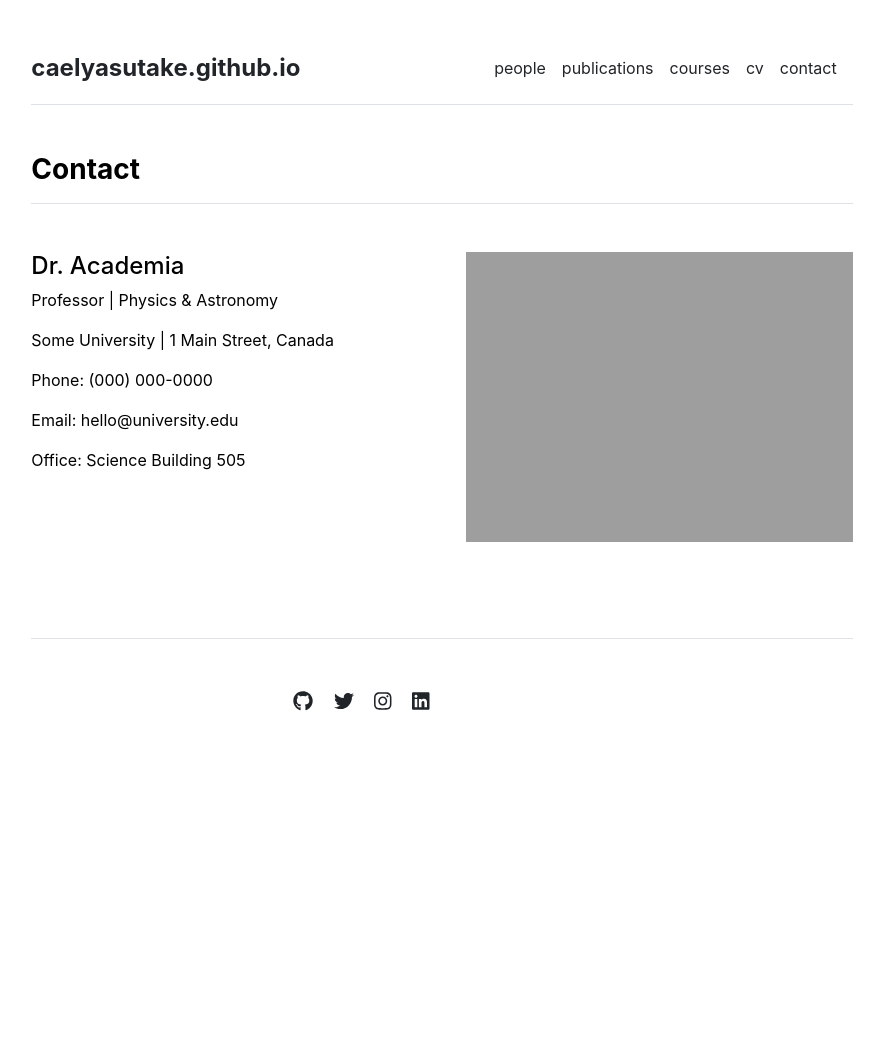
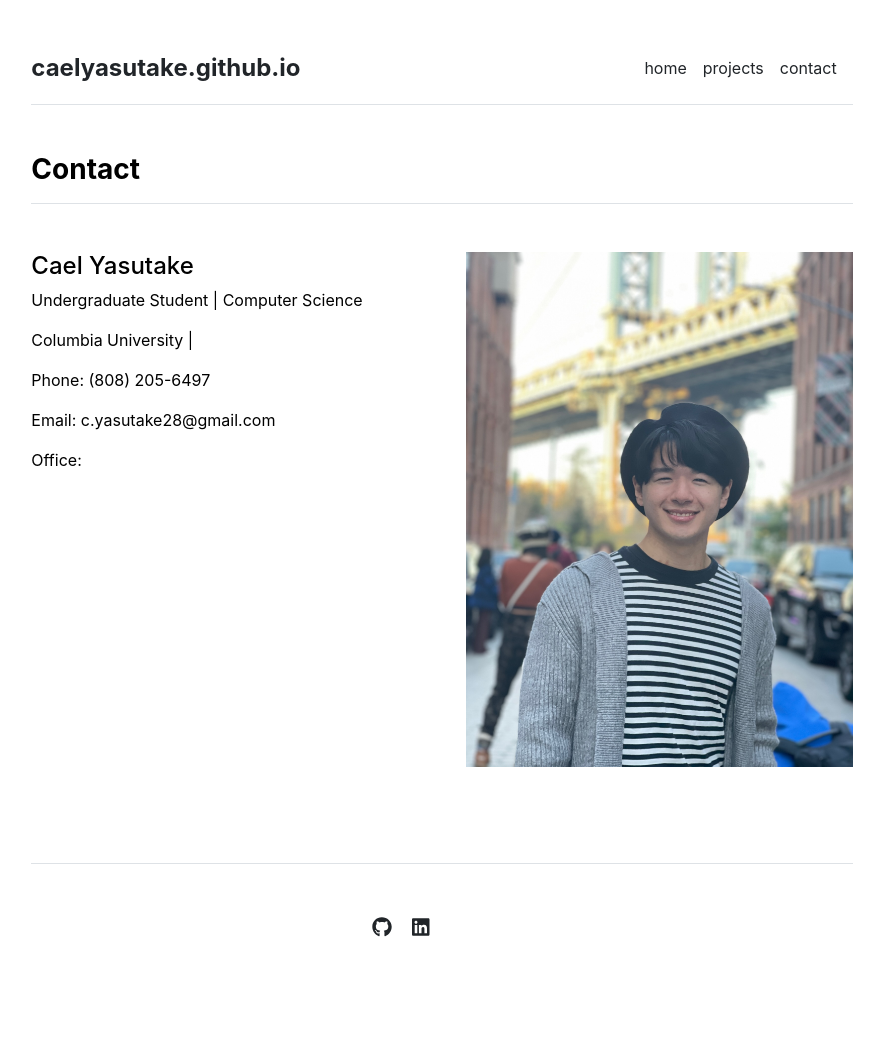
Before and after one commit to caelyasutake/caelyasutake.github.io, a Jekyll site: the page built from contact.md, in a window 1280 px wide. Shown: the whole page, without its empty margins (198-1082 px from the left). Built offline with Jekyll 4.4.1, drawn with Linux system fonts in a browser that asks for light colours; before the commit the page ends 900 px from its top, so only the background shows below that.

Commit message:
Update settings.yml

```diff
--- a/_data/settings.yml
+++ b/_data/settings.yml
@@ -1,25 +1,11 @@
 menu:
-- {name: 'people', url: '/people'}
-- {name: 'publications', url: '/publications'}
-- {name: 'courses', url: '/courses'}
-- {name: 'cv', url: '/cv'}
+- {name: 'home', url: '/home'}
+- {name: 'projects', url: '/projects'}
 - {name: 'contact', url: '/contact'}
 
-people:
-- {name: 'Primary Investigator', title: 'Researcher', department: 'Physics & Astronomy', institution: 'Some University', institution_address: '1 Main Street, Canada', phone: '(000) 000-0000', email: 'hello@university.edu', office: 'Science Building 505', image: 'assets/img/primary-investigator.jpg', url: 'primary-investigator'}
-- {name: 'Lab Technician', title: 'Researcher', department: 'Physics & Astronomy', institution: 'Some University', institution_address: '1 Main Street, Canada', phone: '(000) 000-0000', email: 'hello@university.edu', office: 'Science Building 505', image: 'assets/img/lab-technician.jpg', url: 'lab-technician'}
-- {name: 'Graduate Student', title: 'Researcher', department: 'Physics & Astronomy', institution: 'Some University', institution_address: '1 Main Street, Canada', phone: '(000) 000-0000', email: 'hello@university.edu', office: 'Science Building 505', image: 'assets/img/graduate-student.jpg', url: 'graduate-student'}
-
-courses:
-- {name: 'Vector Calculus', url: 'vector-calculus'}
-- {name: 'Quantum Mechanics', url: 'quantum-mechanics'}
-- {name: 'Stellar Structures', url: 'stellar-structures'}
-
 social:
-- {icon: 'github', link: 'https://github.com/LeNPaul'}
-- {icon: 'twitter', link: 'https://twitter.com/paululele'}
-- {icon: 'instagram', link: 'https://instagram.com/paululele'}
-- {icon: 'linkedin', link: 'https://linkedin.com/in/lenpaul'}
+- {icon: 'github', link: 'https://github.com/caelyasutake'}
+- {icon: 'linkedin', link: 'https://linkedin.com/in/cael-yasutake-3649a6237/'}
 
 contacts:
-- {name: 'Dr. Academia', title: 'Professor', department: 'Physics & Astronomy', institution: 'Some University', institution_address: '1 Main Street, Canada', phone: '(000) 000-0000', email: 'hello@university.edu', office: 'Science Building 505', image: 'assets/img/contact.jpg'}
+- {name: 'Cael Yasutake', title: 'Undergraduate Student', department: 'Computer Science', institution: 'Columbia University', phone: '(808) 205-6497', email: 'c.yasutake28@gmail.com', image: 'assets/img/cael.JPG'}
```
